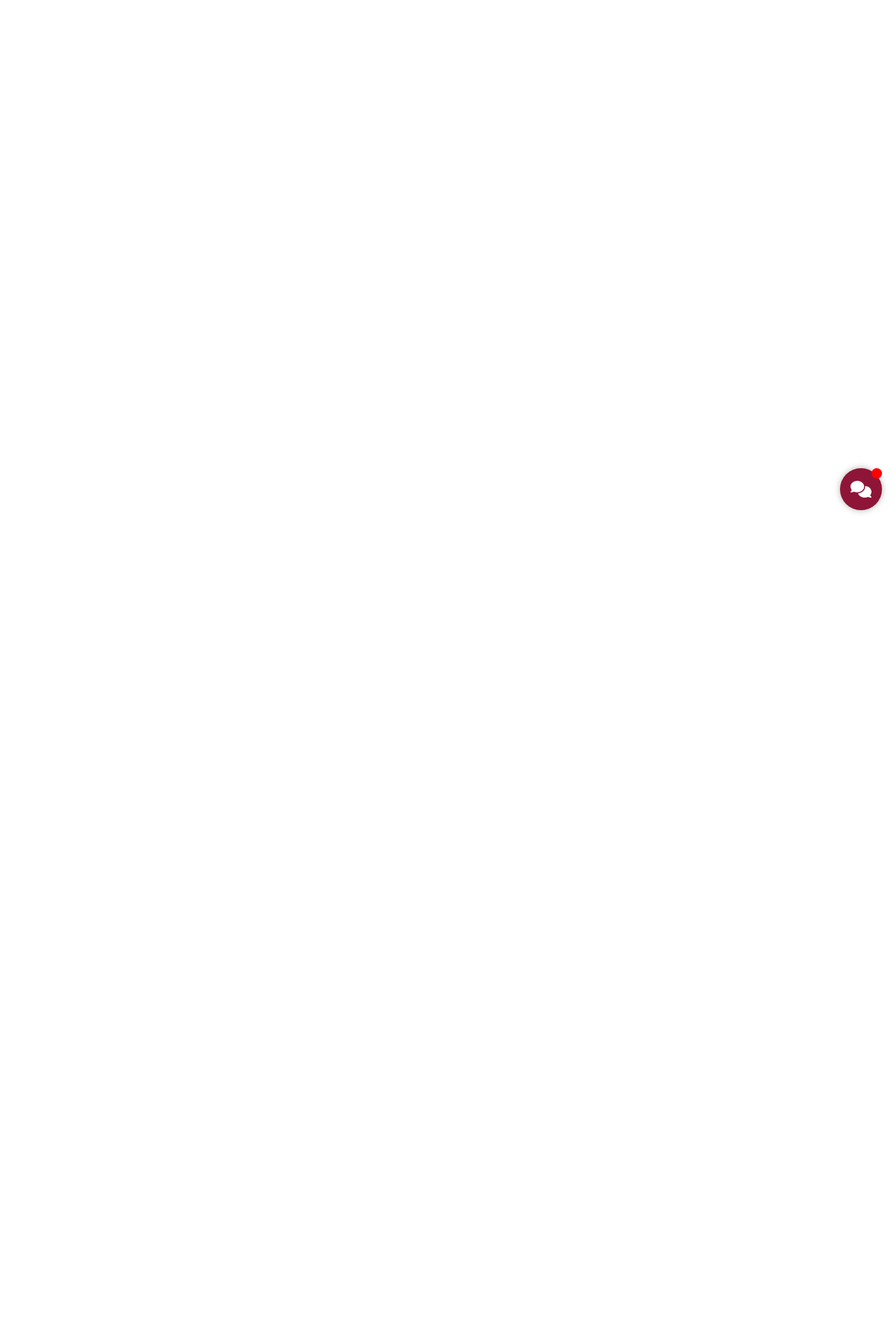
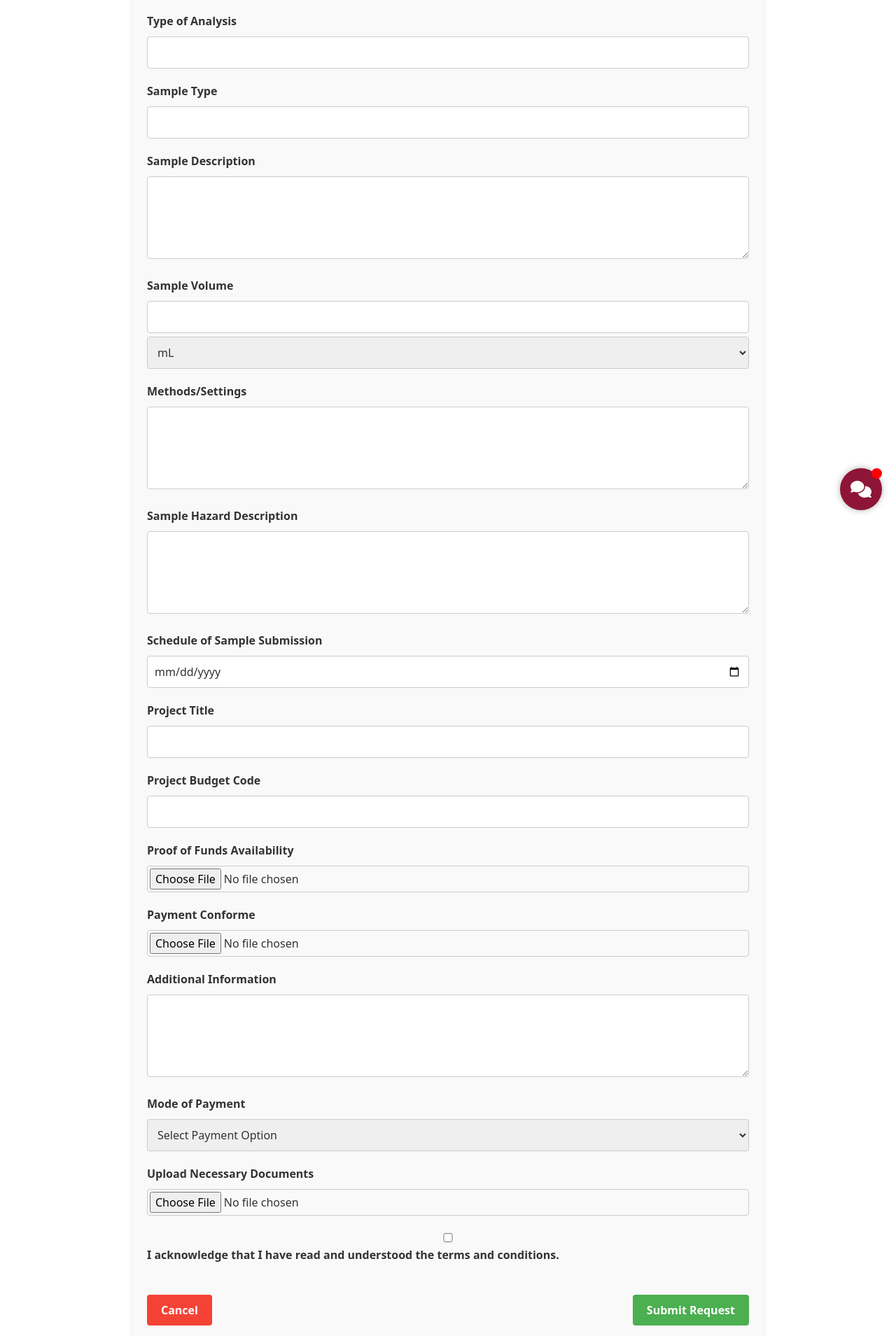
Before and after one commit to kazeulo/TUKIB, a React (Create React App) app: page /sample-processing in a window 1280 px wide. Before the commit this address had no page. Shown: the part 51-1960 px from the top of the page at 70% size. Before the commit the page ends 800 px from the top, so only its background shows below. Built offline with nearby package versions, Linux system fonts and the light colour scheme.

Commit message:
sample processing request form

```diff
--- a/src/App.js
+++ b/src/App.js
@@ -13,6 +13,7 @@ import ClientProfile from './components/ClientProfile';
 import Service from './components/Service';
 import AboutUs from './components/AboutUs';
 import NewsPage from './components/NewsPage';
+import SampleProcessingForm from './components/SampleProcessingForm';
 
 // import partials
 import ScrollTop from './components/partials/ScrollTop';
@@ -47,7 +48,7 @@ const App = () => {
 						<Route
 							path='/adminDashboard'
 							element={<AdminDashboard />}
-						/>{' '}
+						/>
 						<Route
 							path='/clientProfile'
 							element={<ClientProfile />}
@@ -64,6 +65,10 @@ const App = () => {
 							path='/news'
 							element={<NewsPage />}
 						/>
+						<Route
+							path='/sample-processing'
+							element={<SampleProcessingForm />}
+						/>
 					</Routes>
 					<ScrollTop />
 					<Chatbot />
--- a/src/components/ClientProfile.js
+++ b/src/components/ClientProfile.js
@@ -1,4 +1,5 @@
 import React, { useState } from 'react';
+import { useNavigate } from 'react-router-dom'; // Import useNavigate from react-router-dom
 import Header from './partials/Header';
 import Footer from './partials/Footer';
 import '../css/ClientProfile.css';
@@ -51,6 +52,9 @@ const ClientProfile = () => {
 		},
 	]);
 
+	// Use the useNavigate hook
+	const navigate = useNavigate();
+
 	// Handle tab switch between "All Transactions" and "Ongoing Transactions"
 	const filteredTransactions =
 		activeTab === 'all'
@@ -74,10 +78,28 @@ const ClientProfile = () => {
 	// Toggle the dropdown visibility
 	const toggleDropdown = () => setDropdownOpen(!dropdownOpen);
 
-	// Handle selecting a service
+	// Handle selecting a service and navigating to the appropriate page
 	const handleSelectService = (service) => {
 		setSelectedService(service);
 		setDropdownOpen(false);
+
+		// Navigate to the respective service page
+		switch (service) {
+			case 'Sample Processing':
+				navigate('/sample-processing'); // Replace with actual route
+				break;
+			case 'Training Services':
+				navigate('/training-services'); // Replace with actual route
+				break;
+			case 'Use of Equipment':
+				navigate('/use-of-equipment'); // Replace with actual route
+				break;
+			case 'Use of Facility':
+				navigate('/use-of-facility'); // Replace with actual route
+				break;
+			default:
+				break;
+		}
 	};
 
 	return (
--- /dev/null
+++ b/src/components/SampleProcessingForm.js
@@ -0,0 +1,256 @@
+import React, { useState } from 'react';
+import { useNavigate } from 'react-router-dom'; // Import useNavigate
+import './partials/SampleProcessingForm.css';
+
+const SampleProcessingForm = () => {
+	const navigate = useNavigate(); // Initialize useNavigate
+
+	const [formData, setFormData] = useState({
+		typeOfAnalysis: '',
+		sampleType: '',
+		sampleDescription: '',
+		sampleVolume: '',
+		unit: 'mL', // Default unit
+		methodsSettings: '',
+		sampleHazardDescription: '',
+		scheduleSampleSubmission: '',
+		projectTitle: '',
+		projectBudgetCode: '',
+		proofOfFunds: null,
+		paymentConforme: null,
+		additionalInformation: '',
+		modeOfPayment: '',
+		necessaryDocuments: null,
+		acknowledgeTerms: false,
+	});
+
+	const handleInputChange = (e) => {
+		const { name, value } = e.target;
+		setFormData((prev) => ({ ...prev, [name]: value }));
+	};
+
+	const handleFileChange = (e) => {
+		const { name, files } = e.target;
+		setFormData((prev) => ({ ...prev, [name]: files[0] }));
+	};
+
+	const handleCheckboxChange = (e) => {
+		setFormData((prev) => ({ ...prev, acknowledgeTerms: e.target.checked }));
+	};
+
+	const handleSubmit = (e) => {
+		e.preventDefault();
+		// Handle form submission logic here
+		console.log('Form data:', formData);
+	};
+
+	const handleCancel = () => {
+		// Navigate to the previous page or the "ClientProfile" page
+		navigate('/clientProfile'); // This navigates to the ClientProfile page
+		// If you want to go back to the previous page, use:
+		// navigate(-1);
+	};
+
+	return (
+		<div className='sample-processing-form'>
+			<div className='form-title'>
+				<h3>Sample Processing Request Form</h3>
+			</div>
+			<form
+				className='sample-processing-form-contents'
+				onSubmit={handleSubmit}>
+				{/* Type of Analysis */}
+				<div className='form-group'>
+					<label>Type of Analysis</label>
+					<input
+						type='text'
+						name='typeOfAnalysis'
+						value={formData.typeOfAnalysis}
+						onChange={handleInputChange}
+					/>
+				</div>
+
+				{/* Sample Type */}
+				<div className='form-group'>
+					<label>Sample Type</label>
+					<input
+						type='text'
+						name='sampleType'
+						value={formData.sampleType}
+						onChange={handleInputChange}
+					/>
+				</div>
+
+				{/* Sample Description */}
+				<div className='form-group'>
+					<label>Sample Description</label>
+					<textarea
+						name='sampleDescription'
+						value={formData.sampleDescription}
+						onChange={handleInputChange}
+						rows='4'
+					/>
+				</div>
+
+				{/* Sample Volume */}
+				<div className='form-group'>
+					<label>Sample Volume</label>
+					<input
+						type='text'
+						name='sampleVolume'
+						value={formData.sampleVolume}
+						onChange={handleInputChange}
+					/>
+					<select
+						name='unit'
+						value={formData.unit}
+						onChange={handleInputChange}>
+						<option value='mL'>mL</option>
+						<option value='L'>L</option>
+					</select>
+				</div>
+
+				{/* Methods/Settings */}
+				<div className='form-group'>
+					<label>Methods/Settings</label>
+					<textarea
+						name='methodsSettings'
+						value={formData.methodsSettings}
+						onChange={handleInputChange}
+						rows='4'
+					/>
+				</div>
+
+				{/* Sample Hazard Description */}
+				<div className='form-group'>
+					<label>Sample Hazard Description</label>
+					<textarea
+						name='sampleHazardDescription'
+						value={formData.sampleHazardDescription}
+						onChange={handleInputChange}
+						rows='4'
+					/>
+				</div>
+
+				{/* Schedule of Sample Submission */}
+				<div className='form-group'>
+					<label>Schedule of Sample Submission</label>
+					<input
+						type='date'
+						name='scheduleSampleSubmission'
+						value={formData.scheduleSampleSubmission}
+						onChange={handleInputChange}
+					/>
+				</div>
+
+				{/* Project Title */}
+				<div className='form-group'>
+					<label>Project Title</label>
+					<input
+						type='text'
+						name='projectTitle'
+						value={formData.projectTitle}
+						onChange={handleInputChange}
+					/>
+				</div>
+
+				{/* Project Budget Code */}
+				<div className='form-group'>
+					<label>Project Budget Code</label>
+					<input
+						type='text'
+						name='projectBudgetCode'
+						value={formData.projectBudgetCode}
+						onChange={handleInputChange}
+					/>
+				</div>
+
+				{/* Proof of Funds Availability */}
+				<div className='form-group'>
+					<label>Proof of Funds Availability</label>
+					<input
+						type='file'
+						name='proofOfFunds'
+						onChange={handleFileChange}
+					/>
+				</div>
+
+				{/* Payment Conforme */}
+				<div className='form-group'>
+					<label>Payment Conforme</label>
+					<input
+						type='file'
+						name='paymentConforme'
+						onChange={handleFileChange}
+					/>
+				</div>
+
+				{/* Additional Information */}
+				<div className='form-group'>
+					<label>Additional Information</label>
+					<textarea
+						name='additionalInformation'
+						value={formData.additionalInformation}
+						onChange={handleInputChange}
+						rows='4'
+					/>
+				</div>
+
+				{/* Mode of Payment */}
+				<div className='form-group'>
+					<label>Mode of Payment</label>
+					<select
+						name='modeOfPayment'
+						value={formData.modeOfPayment}
+						onChange={handleInputChange}>
+						<option value=''>Select Payment Option</option>
+						<option value='Credit Card'>Credit Card</option>
+						<option value='Bank Transfer'>Bank Transfer</option>
+						<option value='Cash'>Cash</option>
+					</select>
+				</div>
+
+				{/* Necessary Documents */}
+				<div className='form-group'>
+					<label>Upload Necessary Documents</label>
+					<input
+						type='file'
+						name='necessaryDocuments'
+						onChange={handleFileChange}
+					/>
+				</div>
+
+				{/* Acknowledge Terms */}
+				<div className='form-group'>
+					<label className='checkbox-label'>
+						<input
+							type='checkbox'
+							name='acknowledgeTerms'
+							checked={formData.acknowledgeTerms}
+							onChange={handleCheckboxChange}
+						/>
+						I acknowledge that I have read and understood the terms and
+						conditions.
+					</label>
+				</div>
+
+				{/* Buttons */}
+				<div className='form-actions'>
+					<button
+						type='button'
+						className='cancel-btn'
+						onClick={handleCancel}>
+						Cancel
+					</button>
+					<button
+						type='submit'
+						className='submit-btn'>
+						Submit Request
+					</button>
+				</div>
+			</form>
+		</div>
+	);
+};
+
+export default SampleProcessingForm;
--- /dev/null
+++ b/src/components/partials/SampleProcessingForm.css
@@ -0,0 +1,130 @@
+/* SampleProcessingForm.css */
+
+.sample-processing-form {
+	width: 100%;
+	max-width: 900px;
+	margin: 0 auto;
+	padding: 20px;
+	border-radius: 8px;
+	background-color: #f9f9f9;
+	box-shadow: 0 4px 10px rgba(0, 0, 0, 0.1);
+}
+
+.form-title {
+	text-align: center;
+	margin-bottom: 20px;
+}
+
+.form-title h3 {
+	font-size: 1.5rem;
+	font-weight: bold;
+	color: #333;
+}
+
+.sample-processing-form-contents {
+	display: flex;
+	flex-direction: column;
+}
+
+.form-group {
+	margin-bottom: 20px;
+}
+
+.form-group label {
+	font-size: 1rem;
+	font-weight: 600;
+	margin-bottom: 5px;
+	display: block;
+	color: #333;
+}
+
+.form-group input,
+.form-group select,
+.form-group textarea {
+	width: 100%;
+	padding: 10px;
+	border-radius: 4px;
+	border: 1px solid #ccc;
+	font-size: 1rem;
+	color: #333;
+	margin-top: 5px;
+}
+
+.form-group input[type='file'] {
+	padding: 3px;
+}
+
+.form-group textarea {
+	resize: vertical;
+}
+
+.checkbox-label {
+	display: flex;
+	align-items: center;
+	font-size: 1rem;
+	color: #333;
+}
+
+.checkbox-label input {
+	margin-right: 10px;
+}
+
+.form-actions {
+	display: flex;
+	justify-content: space-between;
+	margin-top: 20px;
+}
+
+.form-actions button {
+	padding: 10px 20px;
+	font-size: 1rem;
+	font-weight: 600;
+	border-radius: 4px;
+	cursor: pointer;
+	transition: background-color 0.3s ease;
+}
+
+.cancel-btn {
+	background-color: #f44336;
+	color: white;
+	border: none;
+}
+
+.cancel-btn:hover {
+	background-color: #d32f2f;
+}
+
+.submit-btn {
+	background-color: #4caf50;
+	color: white;
+	border: none;
+}
+
+.submit-btn:hover {
+	background-color: #388e3c;
+}
+
+.form-group select option {
+	padding: 10px;
+}
+
+@media (max-width: 768px) {
+	.sample-processing-form {
+		padding: 15px;
+	}
+
+	.form-title h3 {
+		font-size: 1.25rem;
+	}
+
+	.form-group input,
+	.form-group select,
+	.form-group textarea {
+		font-size: 0.9rem;
+	}
+
+	.form-actions button {
+		font-size: 0.9rem;
+		padding: 8px 16px;
+	}
+}
```
